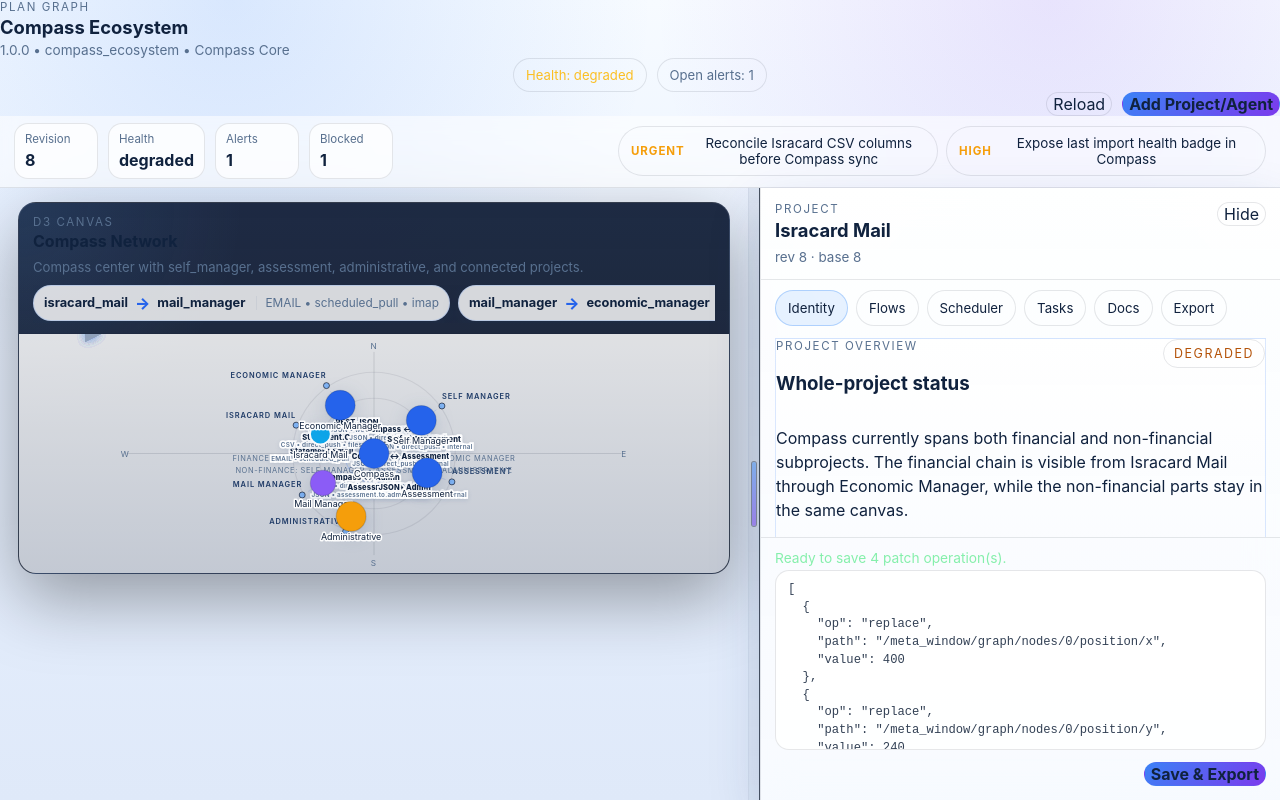
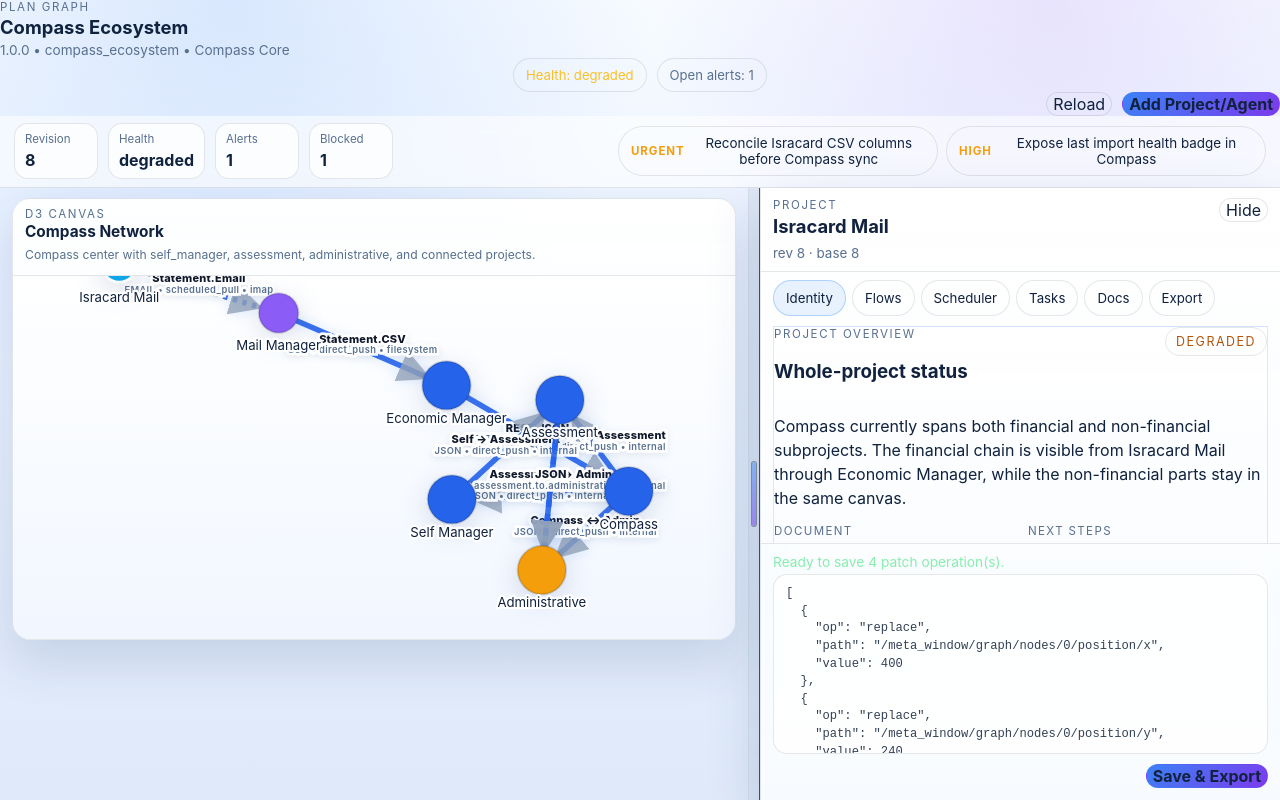
Before and after one commit to mordsm/plan_graph, a website: page index.html in a window 1280 px wide. Drawn offline with Linux system fonts and the light colour scheme.

Commit message:
feat: enlarge and simplify graph visualization
- Switch the main canvas to the force-directed D3 graph
- Remove the compass duplicate layer from the main rendering
- Increase the graph’s initial fit and reduce surrounding empty space
- Keep pan/zoom and node drag behavior active
- Lighten and compress the surrounding layout

```diff
--- a/app.js
+++ b/app.js
@@ -1587,7 +1587,7 @@
   const root = svg.append("g").attr("class", "graph-root");
   const zoomLayer = root.append("g").attr("class", "zoom-layer");
 
-  const zoom = d3.zoom().scaleExtent([0.35, 2.5]).on("zoom", (event) => {
+  const zoom = d3.zoom().scaleExtent([0.35, 3]).on("zoom", (event) => {
     zoomLayer.attr("transform", event.transform);
   });
   svg.call(zoom).on("dblclick.zoom", null);
@@ -1678,13 +1678,54 @@
     .text((d) => d.label);
 
   state.simulation?.stop?.();
+  const bounds = layoutNodes.reduce(
+    (acc, node) => {
+      const x = Number.isFinite(node.x) ? node.x : width / 2;
+      const y = Number.isFinite(node.y) ? node.y : height / 2;
+      acc.minX = Math.min(acc.minX, x);
+      acc.minY = Math.min(acc.minY, y);
+      acc.maxX = Math.max(acc.maxX, x);
+      acc.maxY = Math.max(acc.maxY, y);
+      return acc;
+    },
+    { minX: Infinity, minY: Infinity, maxX: -Infinity, maxY: -Infinity },
+  );
+  const boundsWidth = Math.max(1, bounds.maxX - bounds.minX);
+  const boundsHeight = Math.max(1, bounds.maxY - bounds.minY);
+  const padding = 120;
+  const fitScale = Math.min(width / (boundsWidth + padding), height / (boundsHeight + padding));
+  const targetScale = Math.max(0.9, Math.min(2.8, fitScale));
+  const targetX = width / 2 - ((bounds.minX + bounds.maxX) / 2) * targetScale;
+  const targetY = height / 2 - ((bounds.minY + bounds.maxY) / 2) * targetScale;
+
   state.simulation = d3
     .forceSimulation(layoutNodes)
-    .force("link", d3.forceLink(simulationLinks).id((d) => d.node_id).distance(120).strength(0.75))
-    .force("charge", d3.forceManyBody().strength(-360))
+    .force("link", d3.forceLink(simulationLinks).id((d) => d.node_id).distance(130).strength(0.8))
+    .force("charge", d3.forceManyBody().strength(-420))
     .force("center", d3.forceCenter(width / 2, height / 2))
-    .force("collision", d3.forceCollide().radius((d) => (d.node_type === "external_system" ? 36 : d.node_type === "agent" ? 40 : 48)))
-    .on("tick", ticked);
+    .force("collision", d3.forceCollide().radius((d) => (d.node_type === "external_system" ? 40 : d.node_type === "agent" ? 44 : 52)));
+  state.simulation.tick(120);
+  ticked();
+  state.simulation.stop();
+  const finalBounds = layoutNodes.reduce(
+    (acc, node) => {
+      const x = Number.isFinite(node.x) ? node.x : width / 2;
+      const y = Number.isFinite(node.y) ? node.y : height / 2;
+      acc.minX = Math.min(acc.minX, x);
+      acc.minY = Math.min(acc.minY, y);
+      acc.maxX = Math.max(acc.maxX, x);
+      acc.maxY = Math.max(acc.maxY, y);
+      return acc;
+    },
+    { minX: Infinity, minY: Infinity, maxX: -Infinity, maxY: -Infinity },
+  );
+  const finalBoundsWidth = Math.max(1, finalBounds.maxX - finalBounds.minX);
+  const finalBoundsHeight = Math.max(1, finalBounds.maxY - finalBounds.minY);
+  const finalPadding = 120;
+  const finalScale = Math.max(1.1, Math.min(3, Math.min(width / (finalBoundsWidth + finalPadding), height / (finalBoundsHeight + finalPadding)) * 1.12));
+  const finalX = width / 2 - ((finalBounds.minX + finalBounds.maxX) / 2) * finalScale;
+  const finalY = height / 2 - ((finalBounds.minY + finalBounds.maxY) / 2) * finalScale - 40;
+  svg.call(zoom.transform, d3.zoomIdentity.translate(finalX, finalY).scale(finalScale));
 
   function ticked() {
     linkGroup
@@ -1919,7 +1960,7 @@
     state.selectedNodeId = null;
     state.selectedEdgeId = null;
     hideTooltip(el.compassTooltip);
-    renderCompassGraph();
+    renderNetworkGraph();
   });
 }
 
@@ -1982,7 +2023,7 @@
   if (!state.server) return;
   updateServerHealth();
   renderTopbar();
-  renderCompassGraph();
+  renderNetworkGraph();
   if (state.draft) {
     renderDrawer();
     updatePatchPreview();
--- a/styles.css
+++ b/styles.css
@@ -1,5 +1,5 @@
 :root {
-  color-scheme: dark;
+  color-scheme: light;
   --bg: #eef4ff;
   --bg-2: #dfe9f9;
   --panel: #ffffff;
@@ -20,9 +20,9 @@
   --shadow: 0 20px 50px rgba(32, 64, 120, 0.16);
   --radius: 18px;
   --radius-sm: 12px;
-  --topbar-h: 132px;
+  --topbar-h: 94px;
   --splitter-width: 12px;
-  --drawer-width: 520px;
+  --drawer-width: 360px;
   font-family: Inter, ui-sans-serif, system-ui, -apple-system, Segoe UI, Roboto, "Helvetica Neue", Arial, sans-serif;
 }
 
@@ -172,18 +172,16 @@
 .task-chip strong { color: var(--warn); font-size: 0.72rem; text-transform: uppercase; letter-spacing: 0.08em; }
 
 .workspace {
-  height: calc(100% - var(--topbar-h) - 76px);
-  padding: 14px 18px 18px;
+  height: calc(100% - var(--topbar-h) - 54px);
+  padding: 10px 12px 12px;
 }
 .graph-panel {
   height: 100%;
   min-height: 0;
-  border: 1px solid rgba(148, 163, 184, 0.18);
+  border: 1px solid var(--line);
   border-radius: var(--radius);
-  background:
-    radial-gradient(circle at top left, rgba(96, 165, 250, 0.12), transparent 28%),
-    linear-gradient(180deg, rgba(18, 31, 57, 0.95), rgba(10, 18, 34, 0.9));
-  box-shadow: 0 24px 70px rgba(0, 0, 0, 0.36);
+  background: linear-gradient(180deg, rgba(255,255,255,0.96), rgba(242, 248, 255, 0.94));
+  box-shadow: var(--shadow);
   overflow: hidden;
   display: flex;
   flex-direction: column;
@@ -193,18 +191,18 @@
   flex-direction: column;
   justify-content: flex-start;
   align-items: stretch;
-  gap: 8px;
-  padding: 12px 14px 10px;
+  gap: 6px;
+  padding: 8px 12px 6px;
   border-bottom: 1px solid var(--line);
 }
-.graph-panel__header h2 { margin: 2px 0 0; font-size: 1rem; }
-.panel-hint { color: var(--muted); font-size: 0.82rem; line-height: 1.35; }
+.graph-panel__header h2 { margin: 1px 0 0; font-size: 0.96rem; }
+.panel-hint { color: var(--muted); font-size: 0.76rem; line-height: 1.25; }
 .graph-flow-summary {
   display: flex;
   flex-wrap: nowrap;
-  gap: 8px;
+  gap: 6px;
   overflow-x: auto;
-  padding-bottom: 2px;
+  padding-bottom: 1px;
 }
 .graph-flow-summary__empty {
   color: var(--muted);
@@ -243,7 +241,7 @@
   position: relative;
   flex: 1;
   min-height: 0;
-  background: linear-gradient(180deg, rgba(255,255,255,0.86), rgba(241, 246, 255, 0.78));
+  background: linear-gradient(180deg, rgba(255,255,255,0.9), rgba(241, 246, 255, 0.84));
 }
 #graphSvg, #compassSvg {
   width: 100%;
@@ -362,7 +360,7 @@
 .drawer.open { transform: none; pointer-events: auto; }
 .drawer__shell {
   height: 100%;
-  background: linear-gradient(180deg, rgba(255,255,255,0.96), rgba(248, 251, 255, 0.94));
+  background: linear-gradient(180deg, rgba(255,255,255,0.98), rgba(248, 251, 255, 0.96));
   border-left: 1px solid var(--line);
   box-shadow: var(--shadow);
   display: flex;
@@ -370,19 +368,19 @@
   backdrop-filter: blur(16px);
 }
 .drawer__head {
-  padding: 14px;
+  padding: 10px 12px;
   border-bottom: 1px solid var(--line);
   display: flex;
   justify-content: space-between;
-  gap: 14px;
+  gap: 10px;
   align-items: flex-start;
 }
 .drawer__head h2 { margin: 3px 0 8px; font-size: 1.15rem; }
 .drawer__meta { color: var(--muted); font-size: 0.84rem; }
 .drawer__tabs {
   display: flex;
-  gap: 8px;
-  padding: 10px 14px 0;
+  gap: 6px;
+  padding: 8px 12px 0;
   flex-wrap: wrap;
 }
 .tab {
@@ -394,7 +392,7 @@
   border-color: rgba(96, 165, 250, 0.42);
 }
 .drawer__body {
-  padding: 12px 14px 0;
+  padding: 10px 12px 0;
   overflow: auto;
   flex: 1;
 }
@@ -453,9 +451,9 @@
 }
 .drawer__footer {
   border-top: 1px solid var(--line);
-  padding: 12px 14px 14px;
+  padding: 10px 12px 12px;
   display: grid;
-  gap: 12px;
+  gap: 10px;
 }
 .summary {
   min-height: 20px;
@@ -481,8 +479,8 @@
 
 .node circle {
   stroke: rgba(15, 23, 42, 0.16);
-  stroke-width: 1.6px;
-  filter: drop-shadow(0 6px 12px rgba(32, 64, 120, 0.18));
+  stroke-width: 1.8px;
+  filter: drop-shadow(0 6px 12px rgba(32, 64, 120, 0.16));
 }
 .node text {
   fill: #10223e;
@@ -494,9 +492,9 @@
   stroke-linejoin: round;
 }
 .link-line {
-  stroke: rgba(37, 99, 235, 0.80);
-  stroke-width: 4.2px;
-  filter: drop-shadow(0 0 6px rgba(59, 130, 246, 0.18));
+  stroke: rgba(37, 99, 235, 0.9);
+  stroke-width: 5px;
+  filter: drop-shadow(0 0 6px rgba(59, 130, 246, 0.22));
 }
 .link-hit {
   stroke: transparent;
@@ -507,12 +505,12 @@
   font-size: 10px;
   font-weight: 800;
   letter-spacing: 0.02em;
-  fill: #10223e;
+  fill: #0f172a;
   paint-order: stroke;
-  stroke: rgba(255,255,255,0.95);
+  stroke: rgba(255,255,255,0.96);
   stroke-width: 5px;
   pointer-events: none;
-  filter: drop-shadow(0 2px 3px rgba(32, 64, 120, 0.12));
+  filter: drop-shadow(0 2px 3px rgba(32, 64, 120, 0.10));
 }
 .edge-badge__title { display: block; }
 .edge-badge__meta { fill: var(--muted); font-size: 8.5px; font-weight: 600; letter-spacing: 0.04em; }
```
